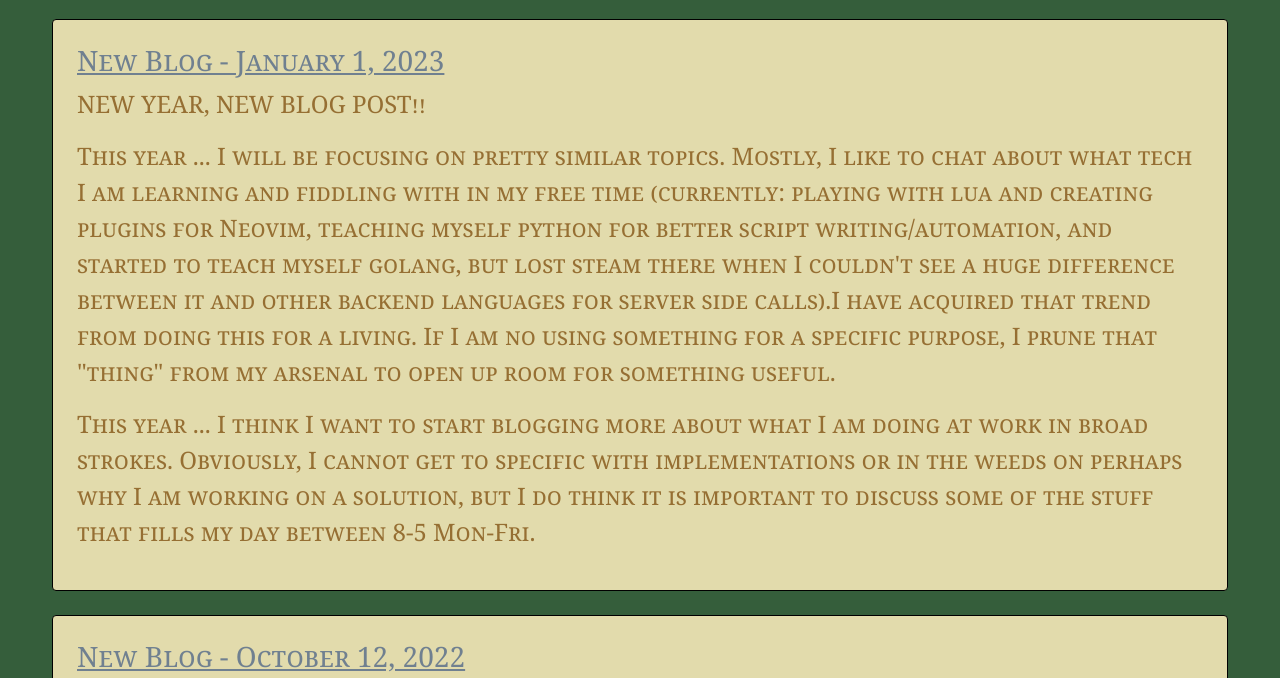
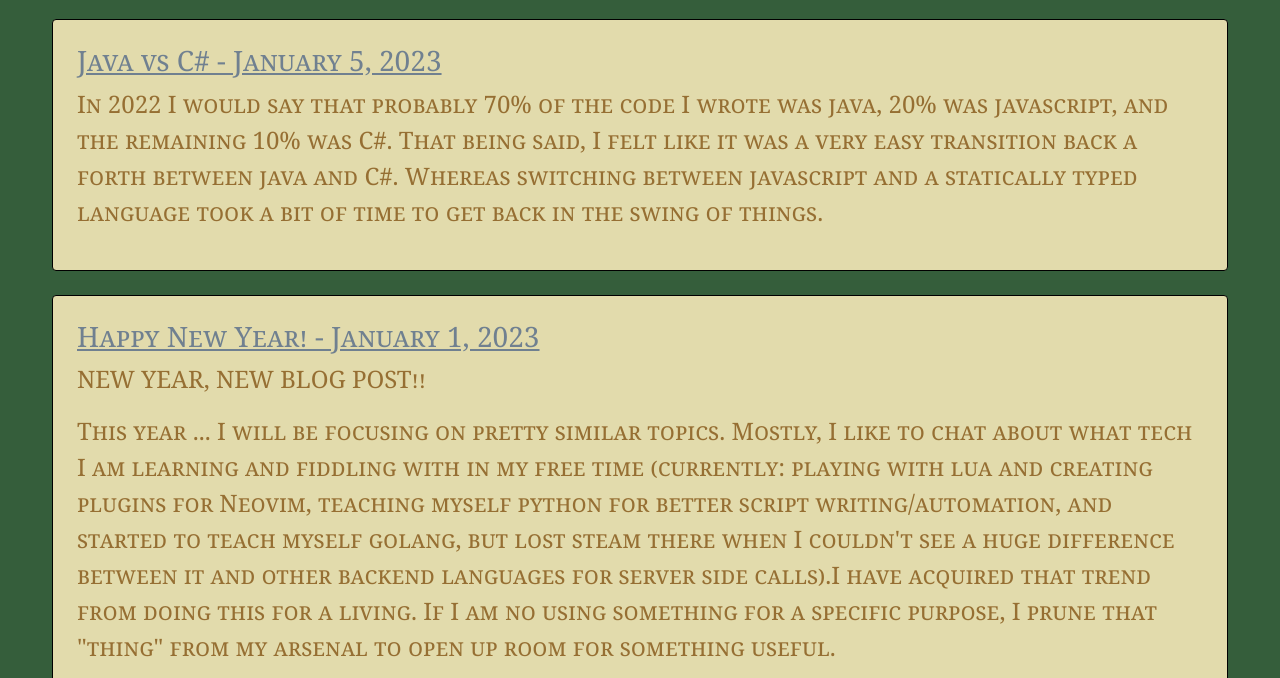
Before and after one commit to jamesjdougherty/dough-dev, a website: page index.html in a window 1280 px wide. Shown: the part 115-793 px from the top of the page. Drawn offline with nearby package versions, Linux system fonts and the light colour scheme; no server answers.

Commit message:
Java vs CSharp post

```diff
--- a/index.html
+++ b/index.html
@@ -17,7 +17,17 @@
   <h1 class="comp-title">DOUGH Dev Details</h1>
 
   <div class="card">
-    <h3>New Blog - January 1, 2023</h3>
+    <h3>Java vs C# - January 5, 2023</h3>
+    <p>
+      In 2022 I would say that probably 70% of the code I wrote was java, 20% was javascript,
+      and the remaining 10% was C#. That being said, I felt like it was a very easy transition
+      back a forth between java and C#. Whereas switching between javascript and a statically
+      typed language took a bit of time to get back in the swing of things.
+    </p>
+  </div>
+
+  <div class="card">
+    <h3>Happy New Year! - January 1, 2023</h3>
     <p>
       NEW YEAR, NEW BLOG POST!!
     </p>
```
